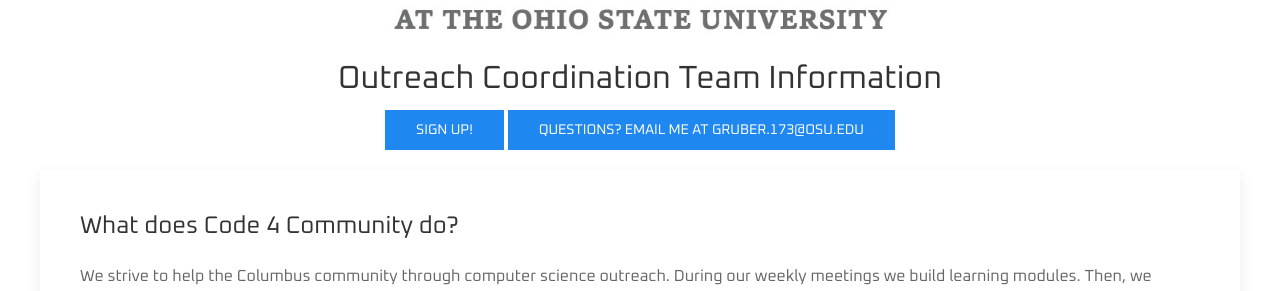
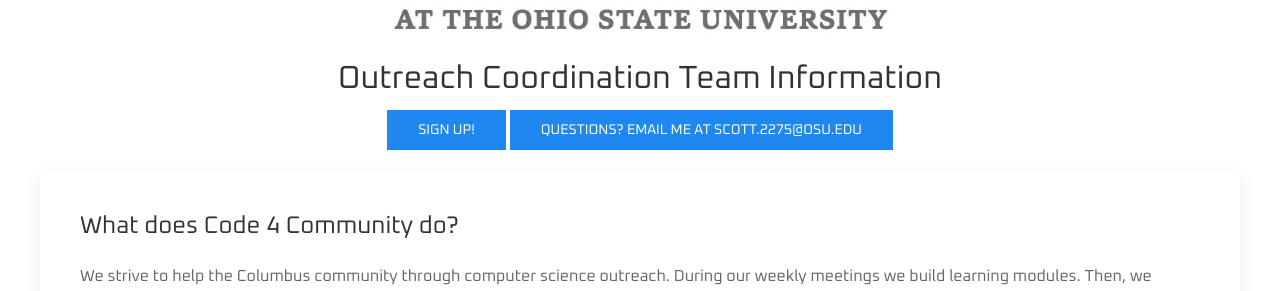
Before and after one commit to Code4Community/Code4Community.github.io, a Jekyll site: the page built from coordinator-info.html, in a window 1280 px wide. Shown: the part 468-759 px from the top of the page. Built offline with Jekyll 4.4.1, drawn with Linux system fonts in a browser that asks for light colours; nearby versions of some CDN libraries.

Commit message:
some quick fixes

```diff
--- a/coordinator-info.html
+++ b/coordinator-info.html
@@ -45,8 +45,8 @@
         Sign Up!
     </a>
     <a class="uk-button uk-button-primary"
-        href="mailto://gruber.173@osu.edu">
-        Questions? Email me at gruber.173@osu.edu
+        href="mailto://scott.2275@osu.edu">
+        Questions? Email me at scott.2275@osu.edu
     </a>
 </div>
 
--- a/index.html
+++ b/index.html
@@ -46,7 +46,7 @@
     Mondays, 7pm to 8:30pm
 </h3>
 <h3 class="text-center">
-    Enarson Classroom Building Room 258
+    Enarson Classroom Building Room 222
 </h3>
 
 <div class="button-wrapper">
```
